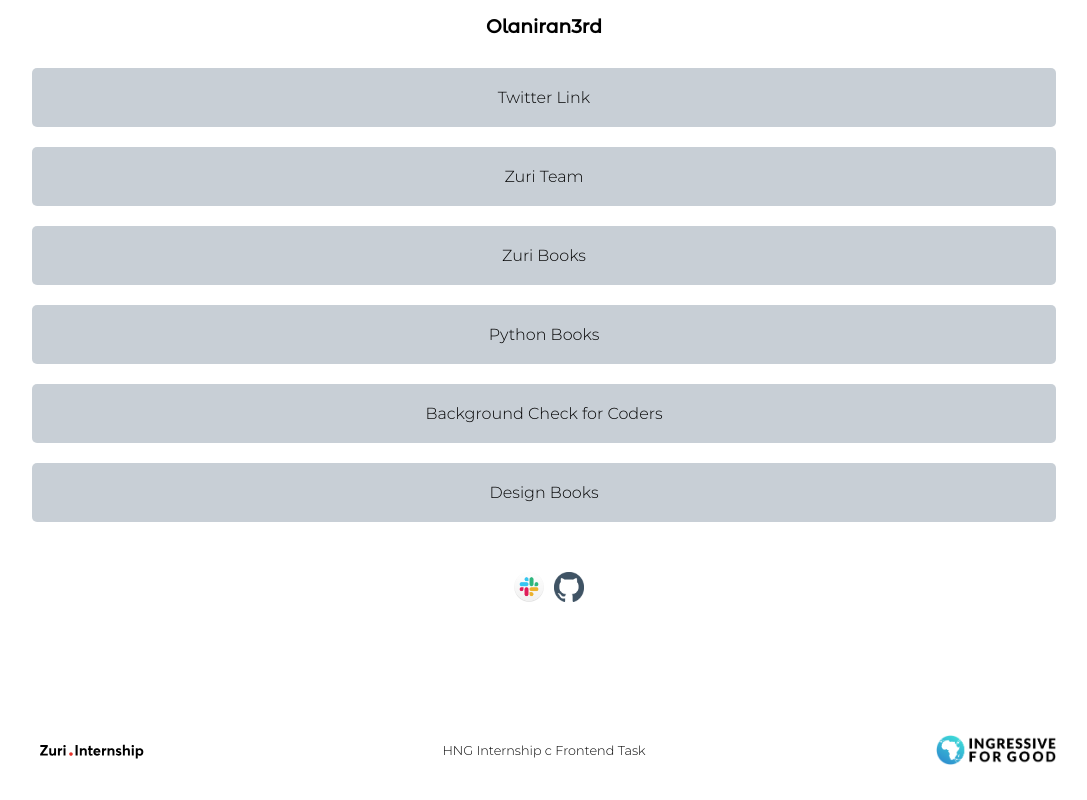
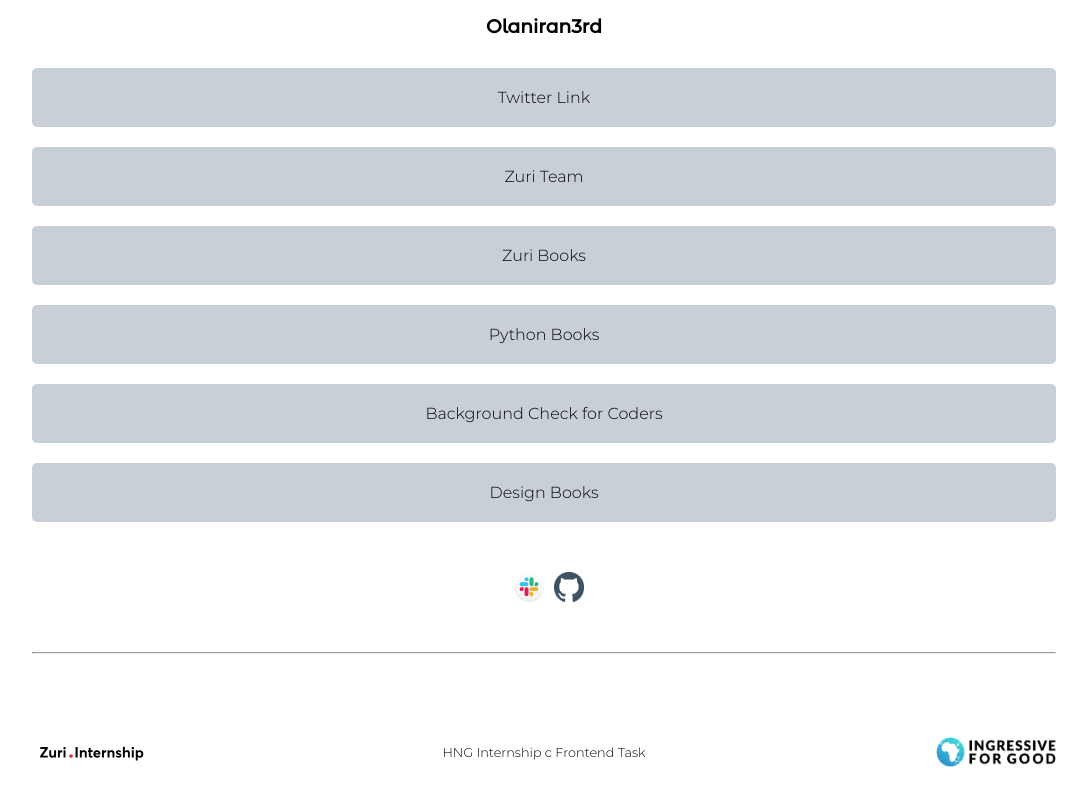
Before and after one commit to olathegreat/hnginternship-task-1, a React (Create React App) app: page / in a window 1280 px wide. Shown: the part 159-959 px from the top of the page, without its empty margins (96-1183 px from the left). Built offline with nearby package versions, Linux system fonts and the light colour scheme; a web font is replaced by a local one.

Commit message:
hr added to the footer

```diff
--- a/src/components/App.js
+++ b/src/components/App.js
@@ -48,6 +48,10 @@ const App = () => {
         <img src='image/github.png' alt='github-logo'/>
       </div>
 
+
+
+      <hr></hr>
+
       <footer>
         <img src='image/zuri-internship-img.svg' alt='ingressive-logo'/>
         <span>HNG Internship c Frontend Task</span>
--- a/src/components/style.css
+++ b/src/components/style.css
@@ -134,10 +134,13 @@ footer img{
 }
 footer{
     display: flex;
-    margin-top: 100px;
+    margin-top: 50px;
     justify-content: space-between;
 
     align-items: center;
+}
+hr{
+    margin-top: 50px;
 }
 footer span{
     font-size: .8em;
```
